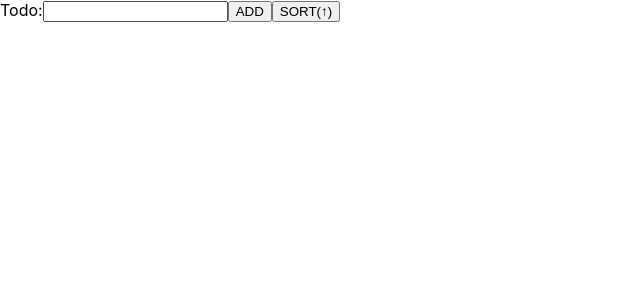
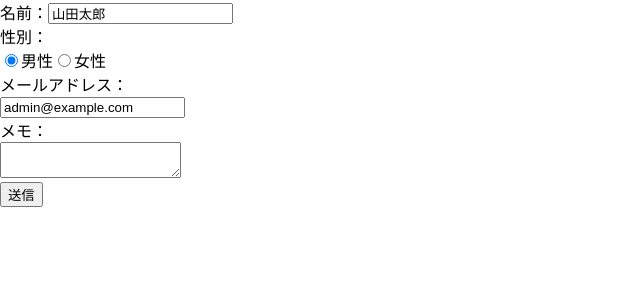
Before and after one commit to Iryu-0817/React-, a React (Create React App) app in the folder my-react/: page / in a window 1280 px wide. Shown: the top 300 px of the page, without its empty margins (0-640 px from the left). Built offline with nearby package versions, Linux system fonts and the light colour scheme.

Commit message:
React Hook Formを使ってフォームを作成した

```diff
--- a/my-react/package.json
+++ b/my-react/package.json
@@ -8,6 +8,7 @@
     "@testing-library/user-event": "^13.5.0",
     "react": "^18.3.1",
     "react-dom": "^18.3.1",
+    "react-hook-form": "^7.53.0",
     "react-scripts": "5.0.1",
     "web-vitals": "^2.1.4"
   },
--- a/my-react/src/App.jsx
+++ b/my-react/src/App.jsx
@@ -1,9 +1,10 @@
 import "./App.css";
 import React from "react";
-import StateTodo from "./Todolist/ StateTodo";
+
+import FormBasic from "./ReactHookForm/FormBasic";
 
 function App(elem) {
-  return <StateTodo />;
+  return <FormBasic />;
 }
 
 export default App;
--- /dev/null
+++ b/my-react/src/ReactHookForm/FormBasic.jsx
@@ -0,0 +1,94 @@
+import { useForm } from "react-hook-form";
+
+export default function FormBasic() {
+  const defaultValues = {
+    name: "山田太郎",
+    email: "admin@example.com",
+    gender: "male",
+    memo: "",
+  };
+
+  const {
+    register,
+    handleSubmit,
+    formState: { errors },
+  } = useForm({ defaultValues });
+
+  const onSubmit = (data) => console.log(data);
+  const onerror = (err) => console.log(err);
+
+  return (
+    <form onSubmit={handleSubmit(onSubmit, onerror)} noValidate>
+      <div>
+        <div>
+          <label htmlFor="name">名前：</label>
+          <input
+            id="name"
+            type="text"
+            {...register("name", {
+              required: "名前は必須です",
+              maxLength: {
+                value: 20,
+                message: "名前は20文字以内で入力してください",
+              },
+            })}
+          />
+          <div>{errors.name?.message}</div>
+        </div>
+        <label htmlFor="gender">性別：</label>
+        <br />
+        <label>
+          <input
+            type="radio"
+            value="male"
+            {...register("gender", { required: "性別は必須です" })}
+          />
+          男性
+        </label>
+        <label>
+          <input
+            type="radio"
+            value="female"
+            {...register("gender", { required: "性別は必須です" })}
+          />
+          女性
+        </label>
+        <div>{errors.gender?.message}</div>
+      </div>
+      <div>
+        <label htmlFor="email">メールアドレス：</label>
+        <br />
+        <input
+          id="email"
+          type="email"
+          {...register("email", {
+            required: "メールアドレスは必須です",
+            pattern: {
+              value: /^[a-zA-Z0-9._%+-]+@[a-zA-Z0-9.-]+\.[a-zA-Z]{2,4}$/,
+              message: "メールアドレスの形式が正しくありません",
+            },
+          })}
+        />
+        <div>{errors.email?.message}</div>
+      </div>
+      <div>
+        <label htmlFor="memo">メモ：</label>
+        <br />
+        <textarea
+          id="memo"
+          {...register("memo", {
+            required: "メモは必須です",
+            minLength: {
+              value: 10,
+              message: "メモは10文字以上で入力してください",
+            },
+          })}
+        />
+        <div>{errors.memo?.message}</div>
+      </div>
+      <div>
+        <button type="submit">送信</button>
+      </div>
+    </form>
+  );
+}
```
Also changed, not shown: 1 other file (tests, documents, lock files or other folders).
